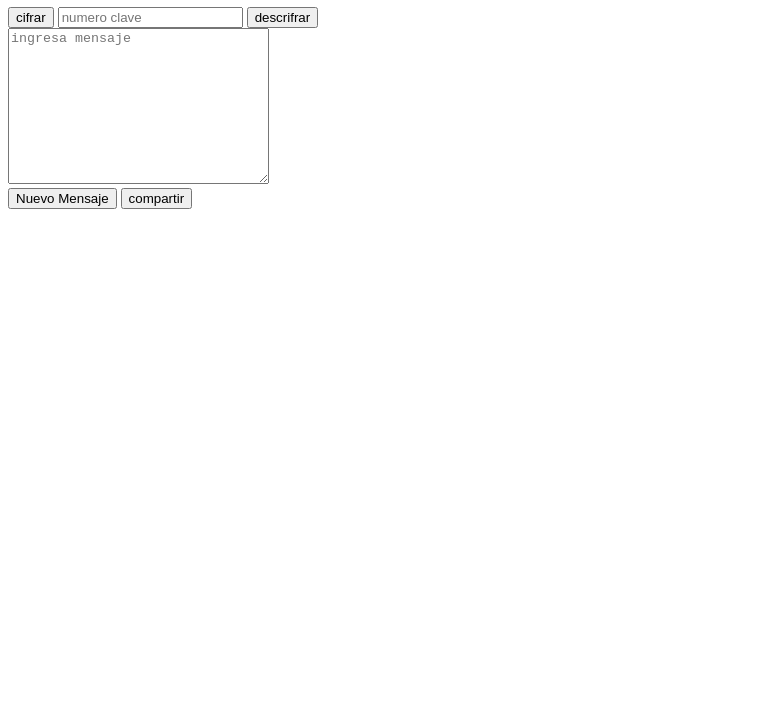
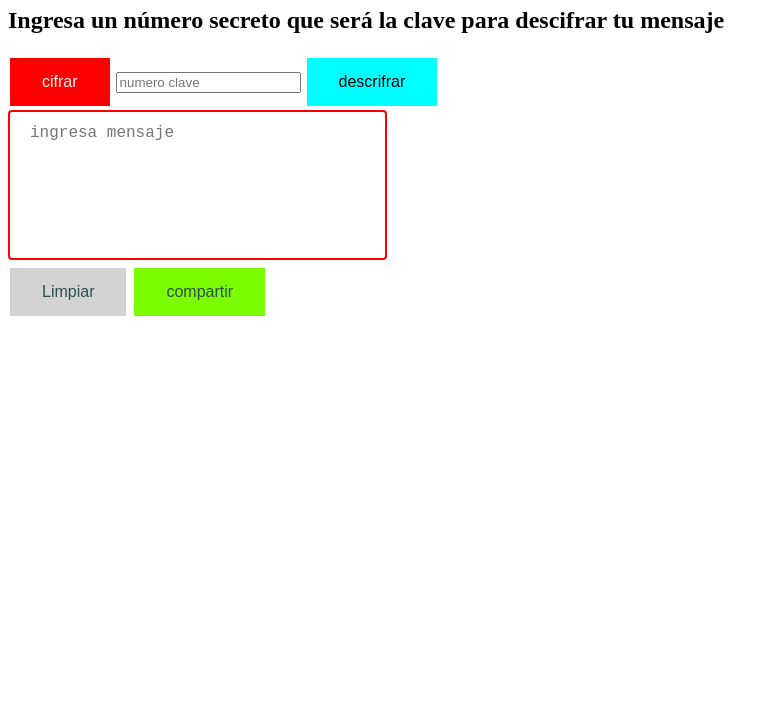
Before and after one commit to rositadiazgalaz/SCL009-Cipher, a plain HTML site: page src/index.html in a window 1280 px wide. Shown: the part 73-800 px from the top of the page, without its empty margins (0-779 px from the left). Drawn offline with Linux system fonts and the light colour scheme.

Commit message:
antes de test usabilidad

```diff
--- a/src/cipher.js
+++ b/src/cipher.js
@@ -7,6 +7,10 @@ window.cipher = {
     let textASCII=0;
     let asciiCode=0;
     let numClave= parseInt(numero);
+
+    if (numero == "") {
+
+    }
 
     for (let i=0; i<texto.length; i++){
     	// charCodeAt() es un metodo que devuelve un valor Unicode
--- a/src/index.html
+++ b/src/index.html
@@ -7,7 +7,8 @@
   </head>
   <body>
     <div id="root">
-      <h1>Mensaje Cifrado</h1>
+      <h1>Santo Secreto</h1>
+      <h2>Ingresa un número secreto que será la clave para descifrar tu mensaje</h2>
     </div>
     <button id="cifrar-btn">cifrar</button>
     <input type="number" id="clave" placeholder="numero clave" required="No olvides tu numero clave de cifrado">
@@ -21,7 +22,7 @@
 
     </div>
 <!-- CAMBIAR ONCLICK -->
-    <button onclick="location.reload()" id="btn-nvo-msj">Nuevo Mensaje</button>
+    <button onclick="location.reload()" id="btn-nvo-msj">Limpiar</button>
 
     <button id="compartir">compartir</button>
 
--- a/src/style.css
+++ b/src/style.css
@@ -1 +1,61 @@
 /* Acá va tu código */
+#cifrar-btn{
+	background-color:red;
+	border:none;
+	color:whitesmoke;
+	padding: 15px 32px;
+	text-align: center;
+	text-decoration: none;
+	display:inline-block;
+	font-size: 16px;
+	margin:4px 2px;
+	cursor: pointer;
+}
+#descifrar-btn{
+	background-color:aqua;
+	border:none;
+	color:black;
+	padding: 15px 32px;
+	text-align: center;
+	text-decoration: none;
+	display:inline-block;
+	font-size: 16px;
+	margin:4px 2px;
+	cursor: pointer;
+
+}
+#compartir{
+	background-color:#7CFC00;
+	border:none;
+	color:#2F4F4F;
+	padding: 15px 32px;
+	text-align: center;
+	text-decoration: none;
+	display:inline-block;
+	font-size: 16px;
+	margin:4px 2px;
+	cursor: pointer;
+}
+#btn-nvo-msj{
+	background-color:#D3D3D3;
+	border:none;
+	color:#2F4F4F;
+	padding: 15px 32px;
+	text-align: center;
+	text-decoration: none;
+	display:inline-block;
+	font-size: 16px;
+	margin:4px 2px;
+	cursor: pointer;
+}
+#mensaje{
+	width: 30%;
+	height: 150px;
+	padding: 12px 20px;
+	box-sizing: border-box;
+	border:2px solid red;
+	border-radius: 4px;
+	background-color: transparent;
+	font-size: 16px;
+	resize:none;
+}
```
Also changed, not shown: test/cipher.spec.js (+1 -0 lines).
